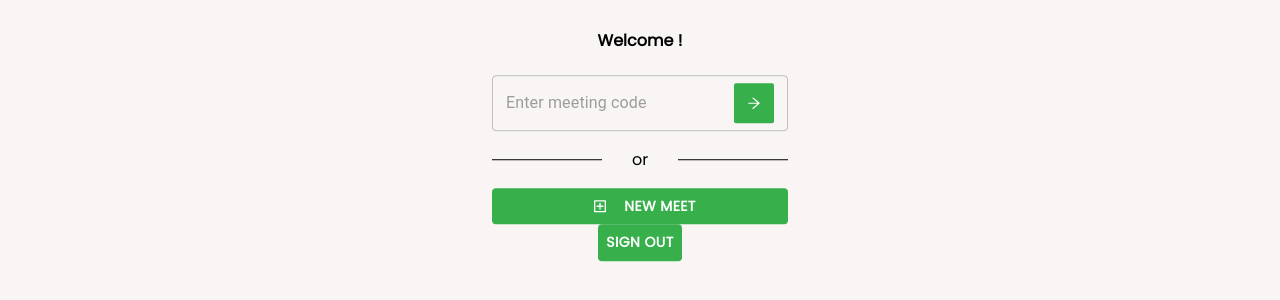
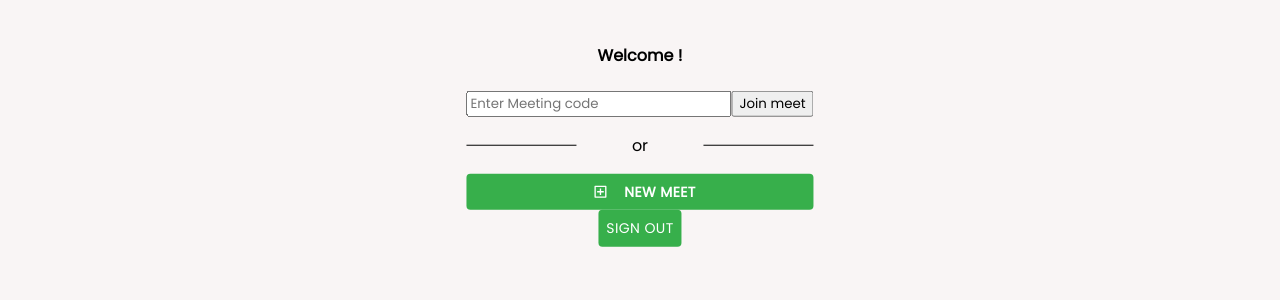
Before and after one commit to ashuydv/PClubMeet, a React (Create React App) app in the folder Frontend/: page /home in a window 1280 px wide. Shown: the part 266-566 px from the top of the page. Built offline with nearby package versions, Linux system fonts and the light colour scheme; no server answers.

Commit message:
Update Home.js

```diff
--- a/Frontend/src/components/Home/Home.js
+++ b/Frontend/src/components/Home/Home.js
@@ -1,58 +1,56 @@
-import React, { useState } from 'react';
+import React, { useEffect, useState } from 'react';
 import './Home.css'
 import TextField from '@material-ui/core/TextField'
 import InputAdornment from '@material-ui/core/InputAdornment'
 import { AiOutlineArrowRight } from 'react-icons/ai'
 import Button from '@material-ui/core/Button'
 import IconButton from '@material-ui/core/IconButton'
-import {RiAddBoxLine} from 'react-icons/ri'
+import { RiAddBoxLine } from 'react-icons/ri'
 import { useHistory } from 'react-router-dom';
 import firebase from 'firebase';
+const Home = (props) => {
 
-const Home = () => {
+    let textInput = React.createRef();
     var user = firebase.auth().currentUser;
     var fullname, email;
     if (user !== null) {
-        fullname=user.displayName;
+        fullname =user.displayName.split(' ')[0];
         email = user.email;
     }
 
-const history = useHistory() ;
-         async function handleLogout () {
+    const history = useHistory();
+    async function handleLogout() {
         await firebase.auth().signOut();
         history.push("/");
     };
 
+    function handlejoin() {
+     const code=textInput.current.value;
+     if(code!=null)
+     {
+         history.push('/meeting/'+code)
+     }
+      }
     return (
         <div>
             <div className="home">
                 <h4>Welcome {fullname} !</h4>
-                <TextField
-                    placeholder='Enter meeting code'
-                    id="outlined-start-adornment"
-                    InputProps={{
-                        endAdornment:
-                            <InputAdornment position="end">
-                                <IconButton className='input-btn'>
-                                    <AiOutlineArrowRight className='input-icons' />
-                                </IconButton>
-                            </InputAdornment>,
-                    }}
-                    variant="outlined"
-                />
+
+                <input type="text" ref={textInput} placeholder="Enter Meeting code" />
+                <button onClick={handlejoin}>Join meet</button>
                 <div className='lines'>
                     <div className='line-1'></div>
                     <p>or</p>
                     <div className='line-1'></div>
                 </div>
 
-                <Button  onClick = { () => {  history.push( { pathname : '/preview'}) } } fullWidth={true} className='btn-meet'>
+                <Button onClick={() => { history.push({ pathname: '/preview' }) }} fullWidth={true} className='btn-meet'>
                     <InputAdornment>
-                            <RiAddBoxLine className='btn-icon'  />
+                        <RiAddBoxLine className='btn-icon' />
                     </InputAdornment>
                     New Meet
                 </Button>
-                <Button onClick={handleLogout} className='btn-meet'>Sign out</Button>
+                <Button onClick={handleLogout} className='btn mt-2'>Sign out</Button>
             </div>
         </div>
     );
```
Lines whose indentation alone changed are shown as unchanged.
